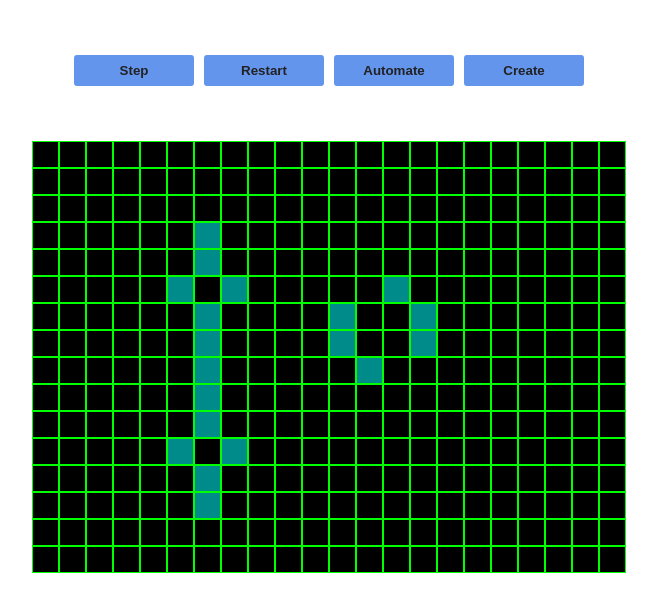
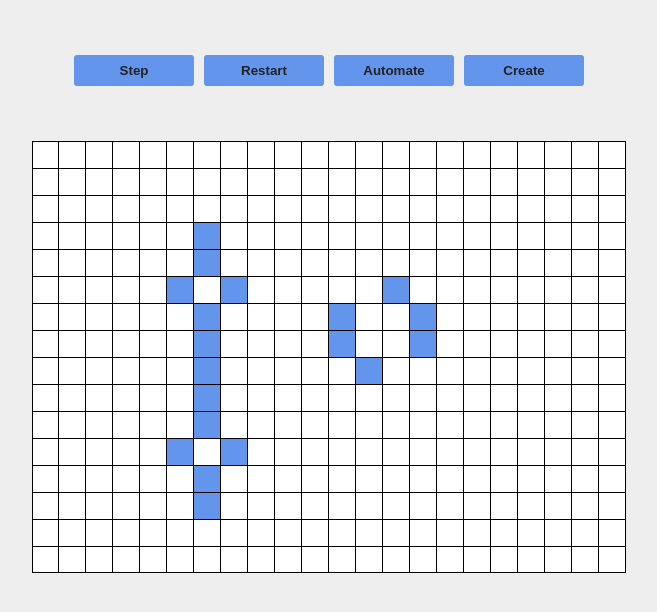
Before and after one commit to jasonogasian/conways-game-of-life, a React (Create React App) app: page / in a window 1280 px wide. Shown: the top 612 px of the page, without its empty margins (311-968 px from the left). Built offline with nearby package versions, Linux system fonts and the light colour scheme.

Commit message:
Some styles for cells for dark vs. light mode. Fix the selectable state of cells once generation is complete.

```diff
--- a/src/components/App/App.css
+++ b/src/components/App/App.css
@@ -4,6 +4,7 @@
   padding-top: 50px;
   min-height: 100vh;
   box-sizing: border-box;
+  background: #EEE
 }
 
 .App .board {
--- a/src/components/App/App.tsx
+++ b/src/components/App/App.tsx
@@ -70,8 +70,11 @@ const App:React.FC = (props) => {
   }
 
 
-  const handleUpdateGridSize = (options:generateOptions) => {
-    if (options.x && options.y) {
+  const handleUpdateGridSize = (options:generateOptions | null) => {
+    if (options === null) {
+      setGenerating(false);
+    }
+    else if (options.x && options.y) {
       setGenerating(true);
       setGrid(createEmptyGrid(options));
     }
--- a/src/components/Cell/Cell.css
+++ b/src/components/Cell/Cell.css
@@ -1,17 +1,25 @@
 .Cell {
-  border: 1px solid lime;
+  border-top: 1px solid #000;
+  border-right: 1px solid #000;
   display: inline-block;
   vertical-align: top;
   transition: background-color 400ms;
   box-sizing: border-box;
 }
+.Cell:first-child {
+  border-left: 1px solid #000;
+}
+
+.row:last-of-type .Cell {
+  border-bottom: 1px solid #000;
+}
 
 .Cell.alive {
-  background-color: darkcyan;
+  background-color: cornflowerblue;
 }
 
 .Cell.dead {
-  background-color: #000;
+  background-color: #FFF;
 }
 
 .Cell.selectable {
@@ -19,5 +27,22 @@
   transition: background-color 200ms;
 }
 .Cell.selectable.dead:hover {
+  background-color: #a8d9ff;
+}
+
+
+/**
+ * Dark Mode
+ **/
+.dark .Cell {
+  border-color: lime;
+}
+.dark .Cell.alive {
+  background-color: darkcyan;
+}
+.dark .Cell.dead {
+  background-color: #000;
+}
+.dark .Cell.selectable.dead:hover {
   background-color: #255;
 }
--- a/src/components/controls/Controls.tsx
+++ b/src/components/controls/Controls.tsx
@@ -10,7 +10,7 @@ type ControlsProps = {
   onAdvance: () => void,
   onReset: () => void,
   onAutomate: () => void,
-  onUpdateGridSize: (options:generateOptions) => void,
+  onUpdateGridSize: (options:generateOptions | null) => void,
 }
 
 const Controls:React.FC<ControlsProps> = (props) => {
@@ -31,7 +31,8 @@ const Controls:React.FC<ControlsProps> = (props) => {
 
   const handleGenerateClick = () => {
     if (mode === 'generate') {
-      setMode('normal')
+      setMode('normal');
+      props.onUpdateGridSize(null);
     }
     else if (mode === 'normal') {
       setMode('generate');
```
